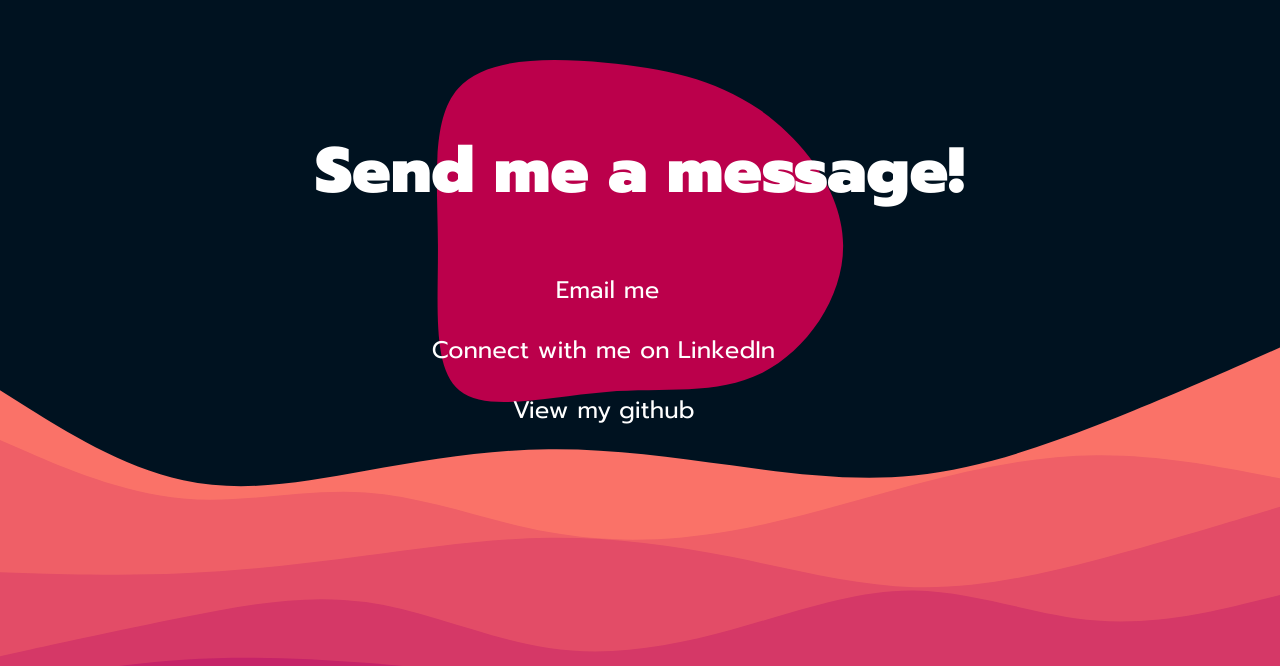
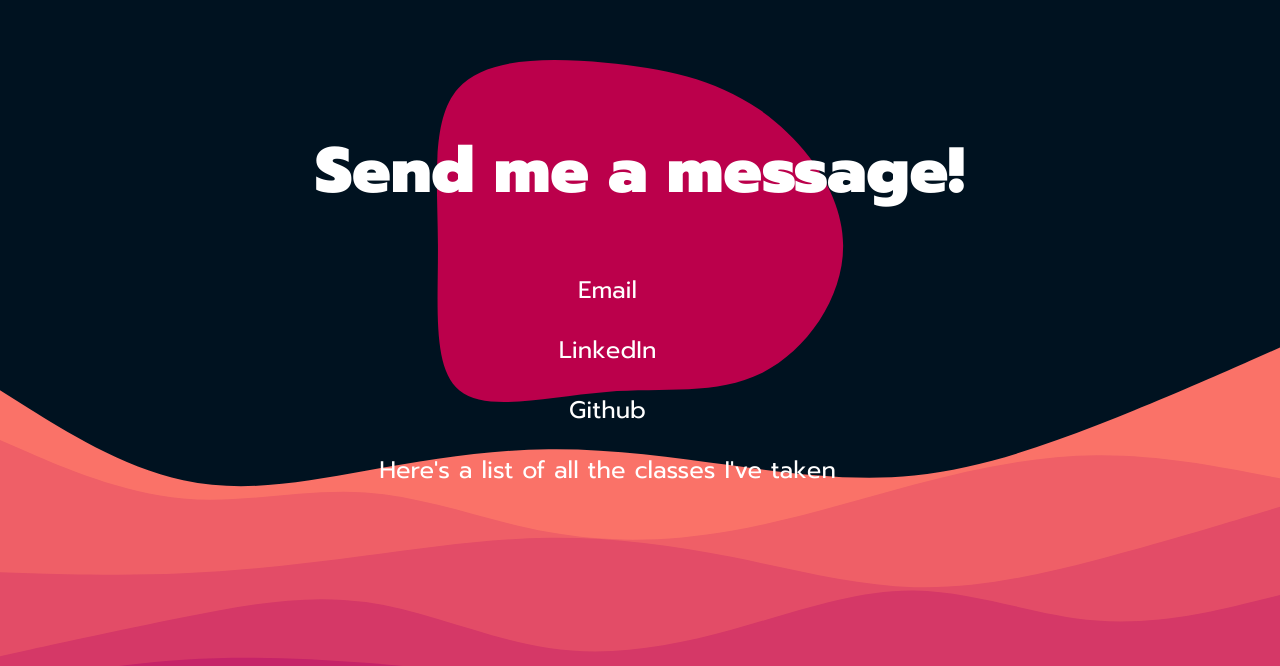
Before and after one commit to lthomazi/Website, a plain HTML site: page index.html in a window 1280 px wide. Shown: the part 2131-2797 px from the top of the page. Drawn offline with Linux system fonts and the light colour scheme; a script that the page names is missing.

Commit message:
postDeployment

```diff
--- a/index.html
+++ b/index.html
@@ -24,7 +24,7 @@
     <div class="title">
       <section>
         <h1>Hello World!</h1>
-        <p> This website is being served from Nginx on my Raspberry Pi.</p>
+        <p> This website was originally being served using Nginx on my Raspberry Pi.</p>
       </section>
     </div>
 
@@ -55,9 +55,10 @@
     <section class="bottomMain">
       <div class="blob-content">
         <h1>Send me a message!</h1>
-        <p> <a href = "mailto: lthomazi00@gmail.com?subject = Feedback&body = Message">Email me</a></p>
-        <p>Connect with me on<a href = "https://www.linkedin.com/in/lucas-de-carvalho-thomazi/">LinkedIn</a></p>
-        <p>View my<a href="https://github.com/lthomazi">github</a></p>
+        <p><a href = "mailto: lthomazi00@gmail.com?subject = Feedback&body = Message">Email</a></p>
+        <p><a href = "https://www.linkedin.com/in/lucas-de-carvalho-thomazi/">LinkedIn</a></p>
+        <p><a href="https://github.com/lthomazi">Github</a></p>
+        <p><a href="classList.html">Here's a list of all the classes I've taken</a></p>
       </div>
 
 
@@ -100,5 +101,7 @@
 
     </section>
 
+
+
   </body>
 </html>
```
